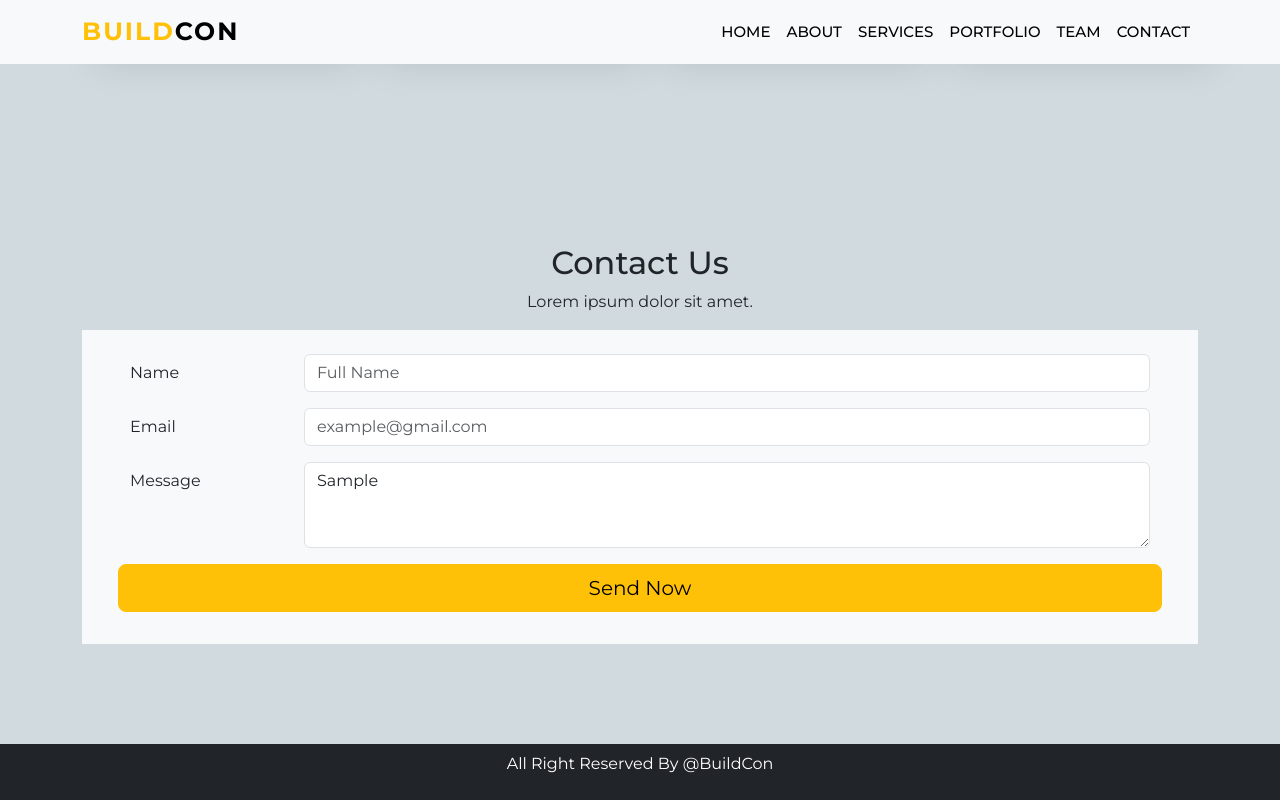
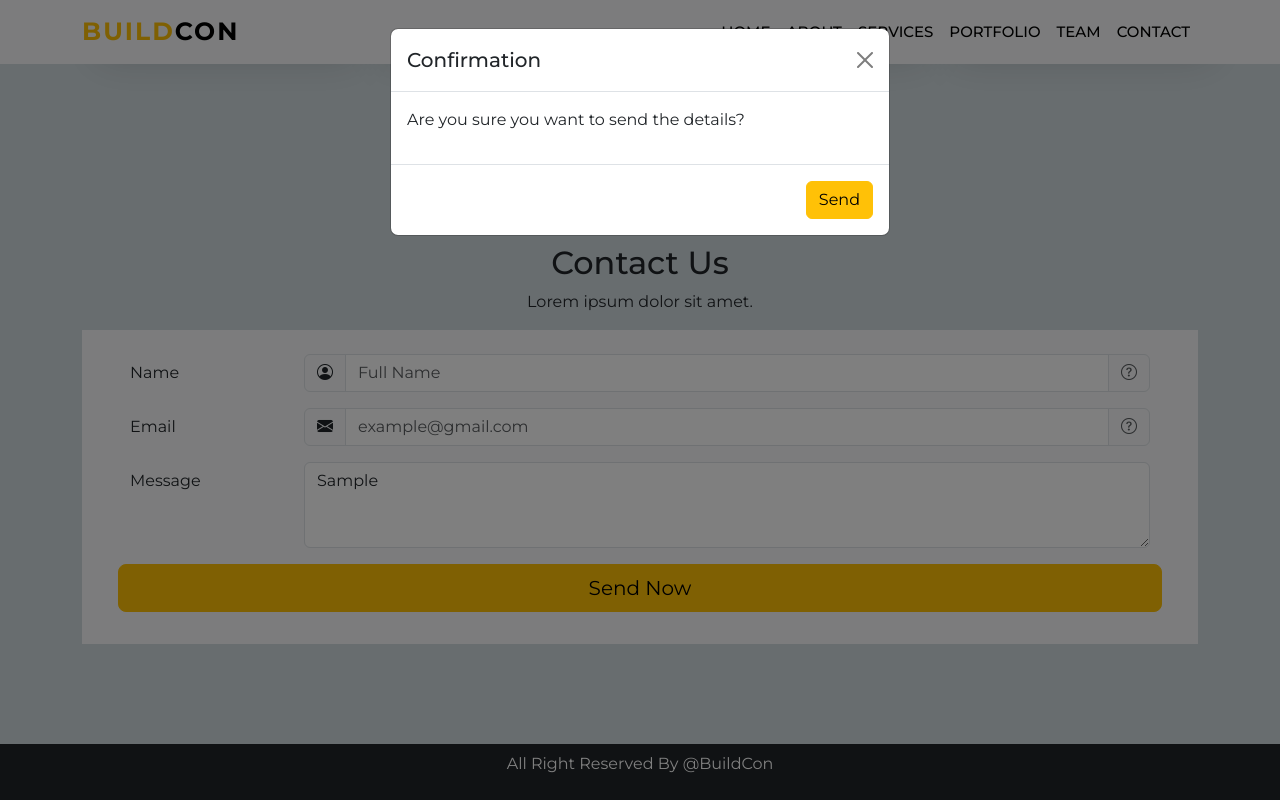
Before and after one commit to alokjayaraj/Bootstrap-Project, a plain HTML site: page index.html in a window 1280 px wide. Both pictures are taken after typing "Sample" into the empty fields and a click on the button "Send Now". Shown: the part 3550-4350 px from the top of the page. Drawn offline with nearby package versions, Linux system fonts and the light colour scheme.

Commit message:
added tooltips and couple of icons

```diff
--- a/index.html
+++ b/index.html
@@ -313,14 +313,31 @@
       <div class="row mb-3">
         <label for="inputname" class="col-sm-2 col-form-label">Name</label>
         <div class="col-sm-10">
+          <div class="input-group">
+            <span class="input-group-text">
+              <i class="bi bi-person-circle"></i>
+            </span>
           <input type="text" class="form-control" placeholder="Full Name" id="inputname">
+          <span class="input-group-text">
+            <span data-bs-toggle="tooltip" data-bs-placement="bottom" title="Enter your name"><i class="bi bi-question-circle text-muted"></i></span>
+          </span>
+        </div>
         </div>
       </div>
 
       <div class="row mb-3">
         <label for="inputEmail3" class="col-sm-2 col-form-label">Email</label>
         <div class="col-sm-10">
+          <div class="input-group">
+            <span class="input-group-text">
+              <i class="bi bi-envelope-fill"></i>
+            </span>
           <input type="email" class="form-control" placeholder="example@gmail.com" id="inputEmail3">
+          <span class="input-group-text">
+          <span data-bs-toggle="tooltip" data-bs-placement="bottom" title="Enter an email we can reach you">
+            <i class="bi bi-question-circle text-muted"></i></span>
+        </span>
+        </div>
         </div>
       </div>
 
@@ -329,7 +346,28 @@
         <div class="col-sm-10">
           <textarea class="form-control" id="inputmessage" rows="3"></textarea>
         </div>
-        <button type="button" class="btn btn-lg  mt-3  btn-warning">Send Now</button>
+        <button type="button" class="btn btn-lg  mt-3  btn-warning" data-bs-toggle="modal" data-bs-target="#submit-personal">Send Now</button>
+
+
+
+<!-- Modal -->
+<div class="modal fade" id="submit-personal" tabindex="-1" aria-labelledby="exampleModalLabel" aria-hidden="true">
+  <div class="modal-dialog">
+    <div class="modal-content">
+      <div class="modal-header">
+        <h5 class="modal-title" >Confirmation</h5>
+        <button type="button" class="btn-close" data-bs-dismiss="modal" aria-label="Close"></button>
+      </div>
+      <div class="modal-body">
+        <p>Are you sure you want to send the details?</p>
+      </div>
+      <div class="modal-footer">
+        <button type="button" class="btn btn-warning" data-bs-dismiss="modal">Send</button>
+
+      </div>
+    </div>
+  </div>
+</div>
 
       </div>
 
```
